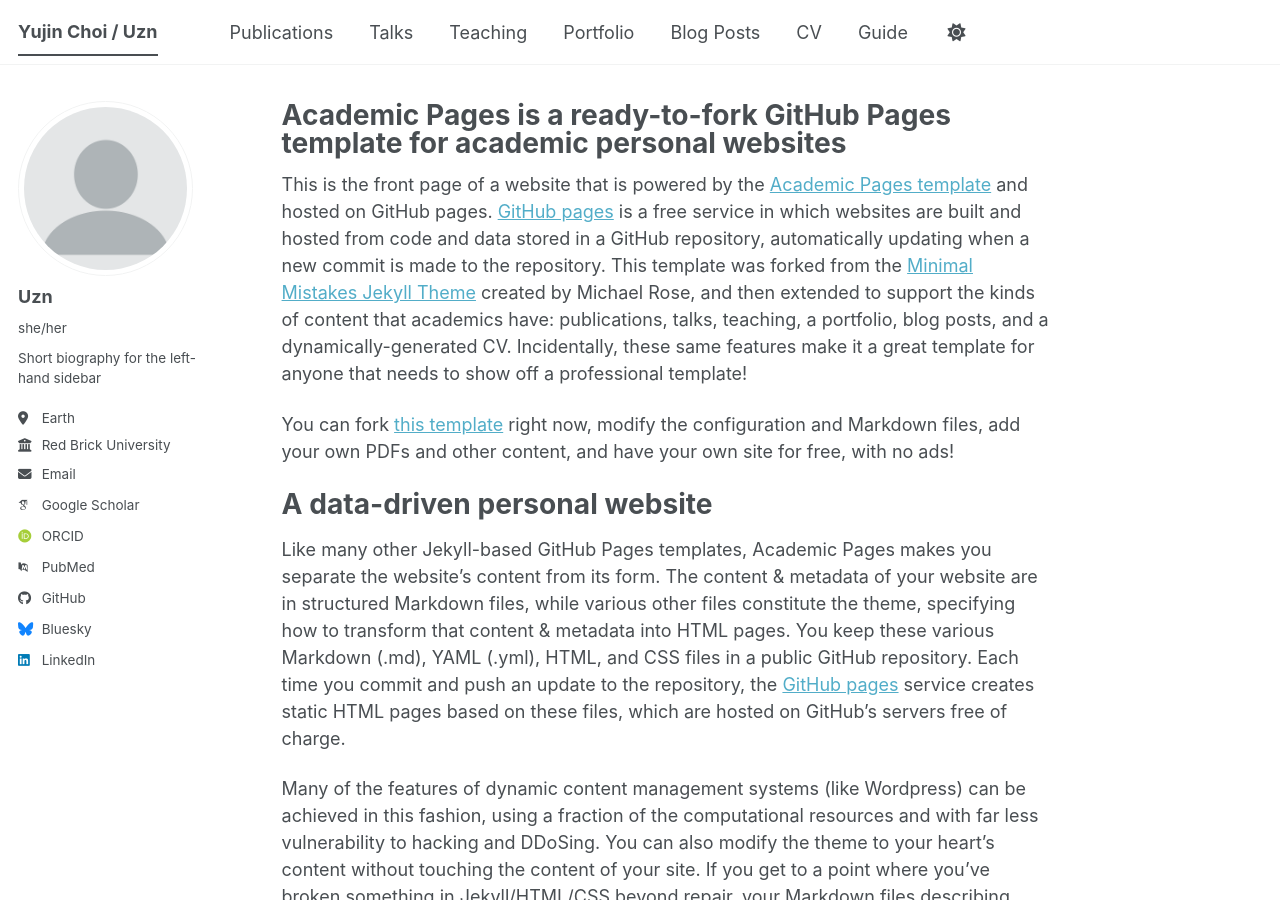
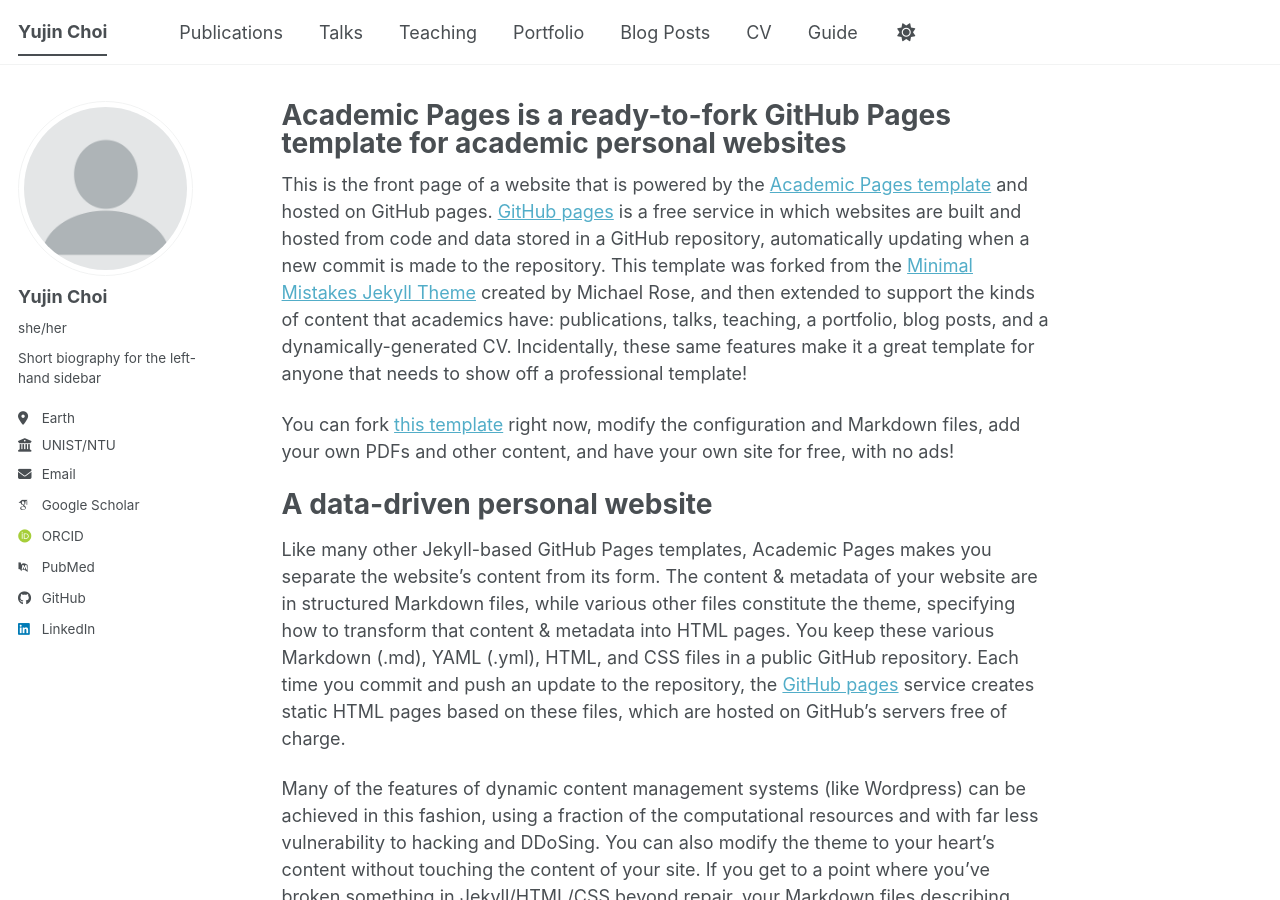
Before and after one commit to uzn36/uzn36.github.io, a Jekyll site: the page built from _pages/about.md, in a window 1280 px wide and 900 px high. Built offline with Jekyll 4.4.1, drawn with Linux system fonts in a browser that asks for light colours; some web fonts are replaced; a script bundle is joined from its source files by our own code; library files that are not in the unit come from our copies.

Commit message:
Update _config.yml

```diff
--- a/_config.yml
+++ b/_config.yml
@@ -9,7 +9,7 @@
 # Basic Site Settings
 locale                   : "en-US"
 site_theme               : "default" # The available themes options are "default", "air", "sunrise", "mint", "dirt" and "contrast"
-title                    : "Yujin Choi / Uzn"
+title                    : "Yujin Choi"
 title_separator          : "-"
 name                     : &name "Yujin Choi"
 description              : &description "Ph.D"   # Update this with a general description of your site, this is the default if not overridden by a page
@@ -24,11 +24,11 @@
 author:
   # Biographic information
   avatar           : "profile.png"
-  name             : "Uzn"
+  name             : "Yujin Choi"
   pronouns         : "she/her" # example: "she/her"
   bio              : "Short biography for the left-hand sidebar"
   location         : "Earth"
-  employer         : "Red Brick University"
+  employer         : "UNIST/NTU"
   uri              : # URL
   email            : "uzn36@unist.ac.kr"
 
@@ -38,7 +38,7 @@
   googlescholar    : "https://scholar.google.com/citations?user=3u0-O2sAAAAJ"
   inspire-hep      : # URL
   impactstory      : # URL
-  orcid            : "https://orcid.org/yourorcidurl"
+  orcid            : "https://orcid.org/0000-0001-9150-704X"
   semantic         : # URL
   ssrn             : # URL
   pubmed           : "https://www.ncbi.nlm.nih.gov/pubmed/?term=john+snow"
@@ -51,13 +51,13 @@
   bitbucket        : # Username - Update with your username on the site
   codepen          : # Username
   dribbble         : # Username
-  github           : "academicpages"
+  github           : "uzn36" #"academicpages"
   kaggle           : # Username
   stackoverflow    : # User number or user number and name (i.e., use "1" or "1/jeff-atwood")
 
   # Social media
   artstation       : # Username
-  bluesky          : "bsky.app" # Replace this with you Bluesky username
+  bluesky          : #"bsky.app" # Replace this with you Bluesky username
   facebook         : # Username
   flickr           : # Username
   foursquare       : # Username
```
